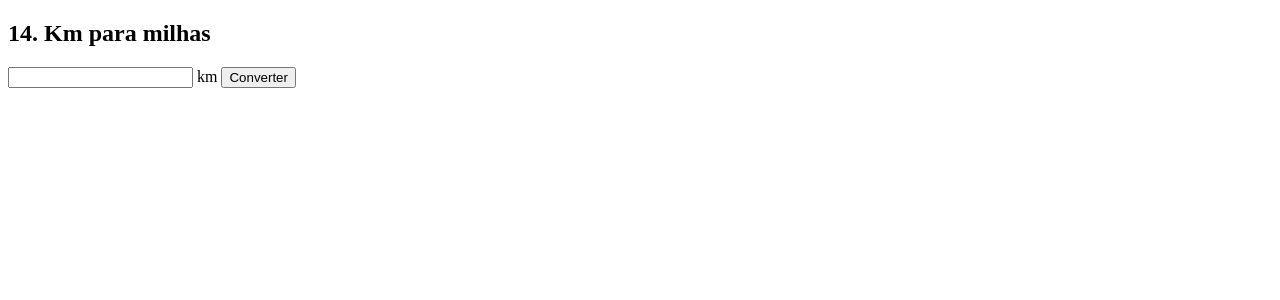
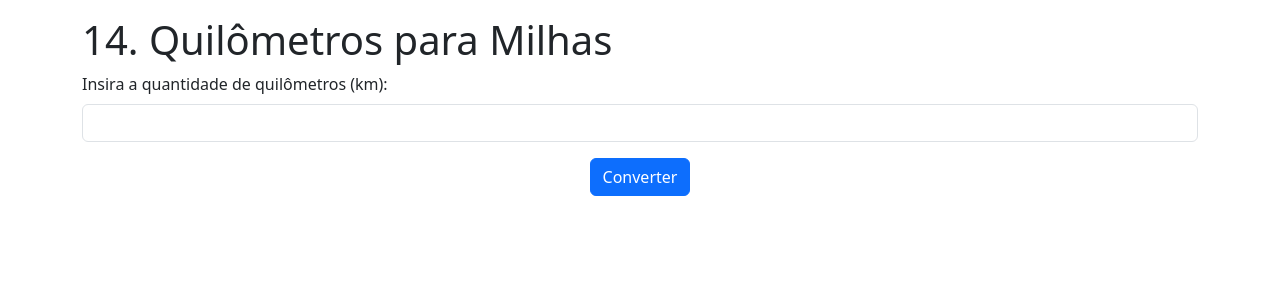
Before and after one commit to Ygor-IA/Eletiva-1, a PHP site: the page made by Lista_Exercício1/Atividade14.php in a window 1280 px wide. Shown: the top 300 px of the page. Run offline with PHP 8.4, Linux system fonts and the light colour scheme.

Commit message:
Finalização Exercício 14

```diff
--- a/Lista_Exercício1/Atividade13.php
+++ b/Lista_Exercício1/Atividade13.php
@@ -21,7 +21,7 @@
 </div>
 <center>
 <?php
-if ($_POST) {
+if ($_SERVER['REQUEST_METHOD'] == 'POST') {
     echo "Centímetros: " . ($_POST['metros'] * 100) . " cm";
 }
 ?>
--- a/Lista_Exercício1/Atividade14.php
+++ b/Lista_Exercício1/Atividade14.php
@@ -1,14 +1,25 @@
 <!DOCTYPE html>
 <html lang="pt-br">
-<head><meta charset="UTF-8"><title>Ex14 - Km para milhas</title></head>
+<head><meta charset="UTF-8">
+<title>14. Quilômetros para Milhas</title>
+<link href="https://cdn.jsdelivr.net/npm/bootstrap@5.3.0/dist/css/bootstrap.min.css" rel="stylesheet" >
+</head>
 <body>
-<h2>14. Km para milhas</h2>
+<div class="container py-3">
+<h1>14. Quilômetros para Milhas</h1>
 <form method="post">
-    <input type="number" name="km" step="0.01" required> km
-    <button type="submit">Converter</button>
+<div class="mb-3">
+              <label for="km" class="form-label">Insira a quantidade de quilômetros (km):</label>
+              <input type="number" id="km" name="km" class="form-control" required="">
+            </div>
+            <center>
+<button type="submit" class="btn btn-primary">Converter</button>
 </form>
+<script src="https://cdn.jsdelivr.net/npm/bootstrap@5.3.6/dist/js/bootstrap.bundle.min.js" integrity="sha384-j1CDi7MgGQ12Z7Qab0qlWQ/Qqz24Gc6BM0thvEMVjHnfYGF0rmFCozFSxQBxwHKO" crossorigin="anonymous"></script>
+</div>
+<center>
 <?php
-if ($_POST) {
+if ($_SERVER['REQUEST_METHOD'] == 'POST') {
     echo "Milhas: " . ($_POST['km'] * 0.621371);
 }
 ?>
```
